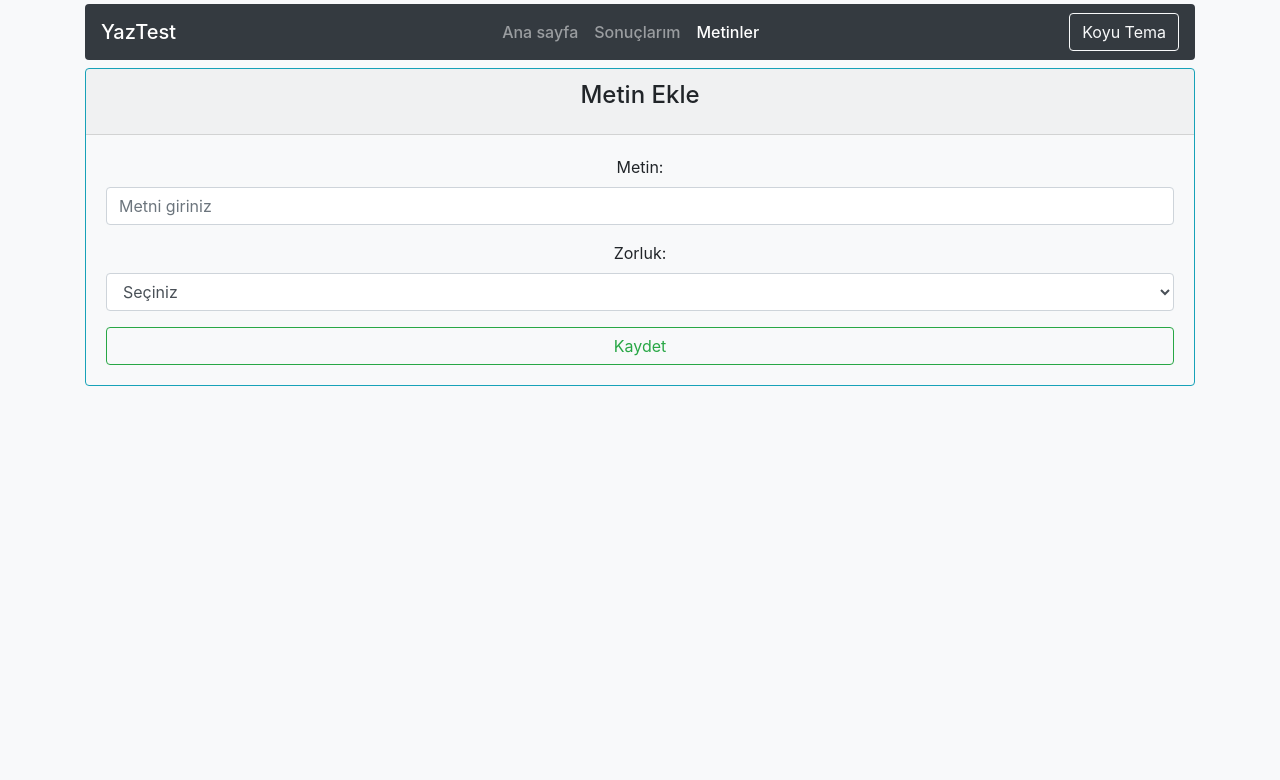
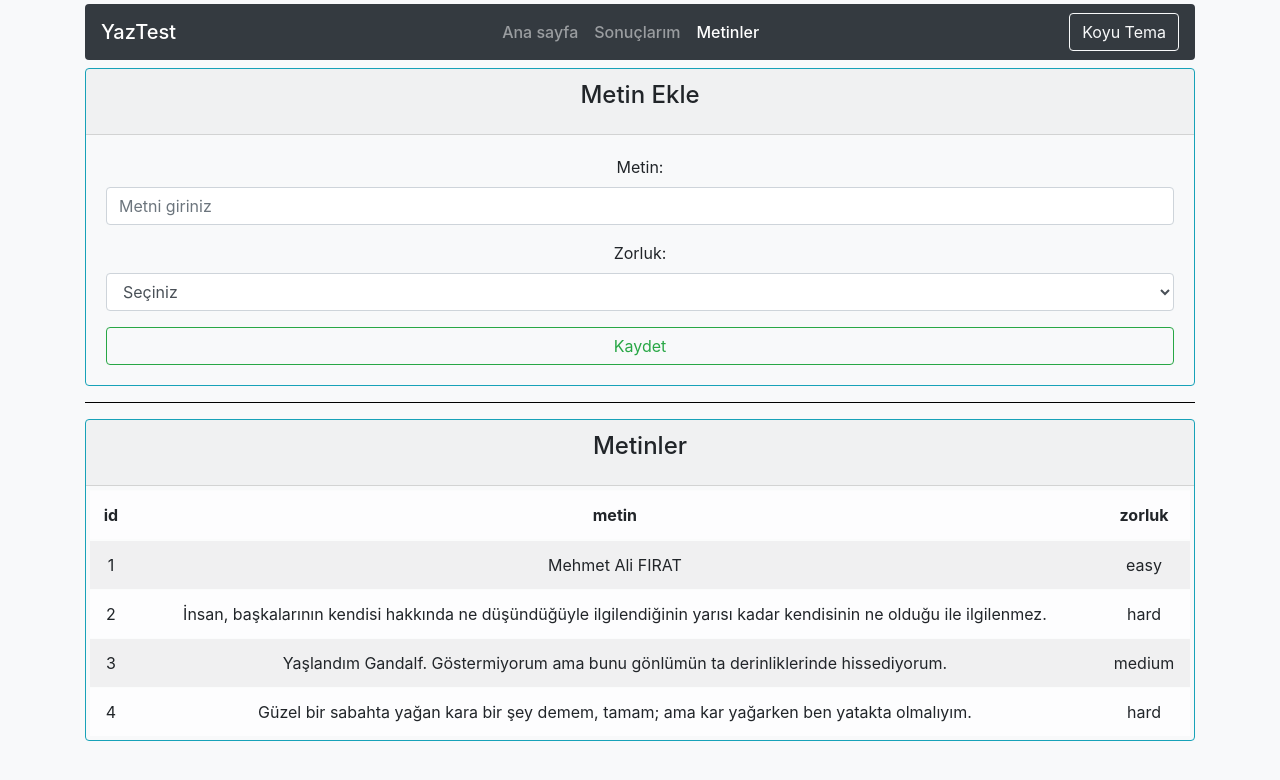
Before and after one commit to mafirat/react-ch-ws, a React (Create React App) app: page /challenges in a window 1280 px wide. Shown: the top 780 px of the page. Built offline with nearby package versions, Linux system fonts and the light colour scheme.

Commit message:
Metinler listelendi.

```diff
--- /dev/null
+++ b/src/components/challenges/ChallengeList.jsx
@@ -0,0 +1,38 @@
+import React, { useContext } from "react";
+import { ThemeContext } from "../../contexts/ThemeContext";
+import { ChallengeContext } from "../../contexts/ChallengeContext";
+
+const ChallengeList = () => {
+    const theme = useContext(ThemeContext).getTheme();
+    const { challenges } = useContext(ChallengeContext)
+    const challengeRows = challenges.map(c => {
+        return <tr key={c.id}>
+            <td>{c.id}</td>
+            <td>{c.text}</td>
+            <td>{c.difficulty}</td>
+        </tr>
+    })
+    return (
+        <div className={`card text-center  ${theme.card} border`}>
+            <div className="card-header">
+                <h4 className="card-title">Metinler</h4>
+            </div>
+            <div className="card-body p-1">
+                <table className={`table ${theme.table} table-striped table-hover m-0`}>
+                    <thead>
+                        <tr>
+                            <th>id</th>
+                            <th>metin</th>
+                            <th>zorluk</th>
+                        </tr>
+                    </thead>
+                    <tbody>
+                        {challengeRows}
+                    </tbody>
+                </table>
+            </div>
+        </div>
+    );
+}
+
+export default ChallengeList;
--- a/src/components/challenges/Challenges.jsx
+++ b/src/components/challenges/Challenges.jsx
@@ -1,9 +1,12 @@
 import React from 'react';
 import AddChallenge from './AddChallenge';
+import ChallengeList from './ChallengeList';
 const Challenges = () => {
     return (
         <React.Fragment>
             <AddChallenge />
+            <hr />
+            <ChallengeList />
         </React.Fragment>
     );
 }
--- a/src/contexts/ThemeContext.js
+++ b/src/contexts/ThemeContext.js
@@ -9,13 +9,15 @@ class ThemeContextProvider extends Component {
             app: "bg-dark",
             navbar: "navbar-light bg-warning",
             toggleButton: "btn-outline-dark",
-            card : "bg-open-gray border-danger text-white"
+            card: "bg-open-gray border-danger text-white",
+            table: "table-dark"
         },
         light: {
             app: "bg-light",
             navbar: "navbar-dark bg-dark",
             toggleButton: "btn-outline-light",
-            card : "bg-light border-info"
+            card: "bg-light border-info",
+            table: "table-light"
         }
     }
     getTheme = () => {
```
Also changed, not shown: 1 other file (tests, documents, lock files or other folders).
